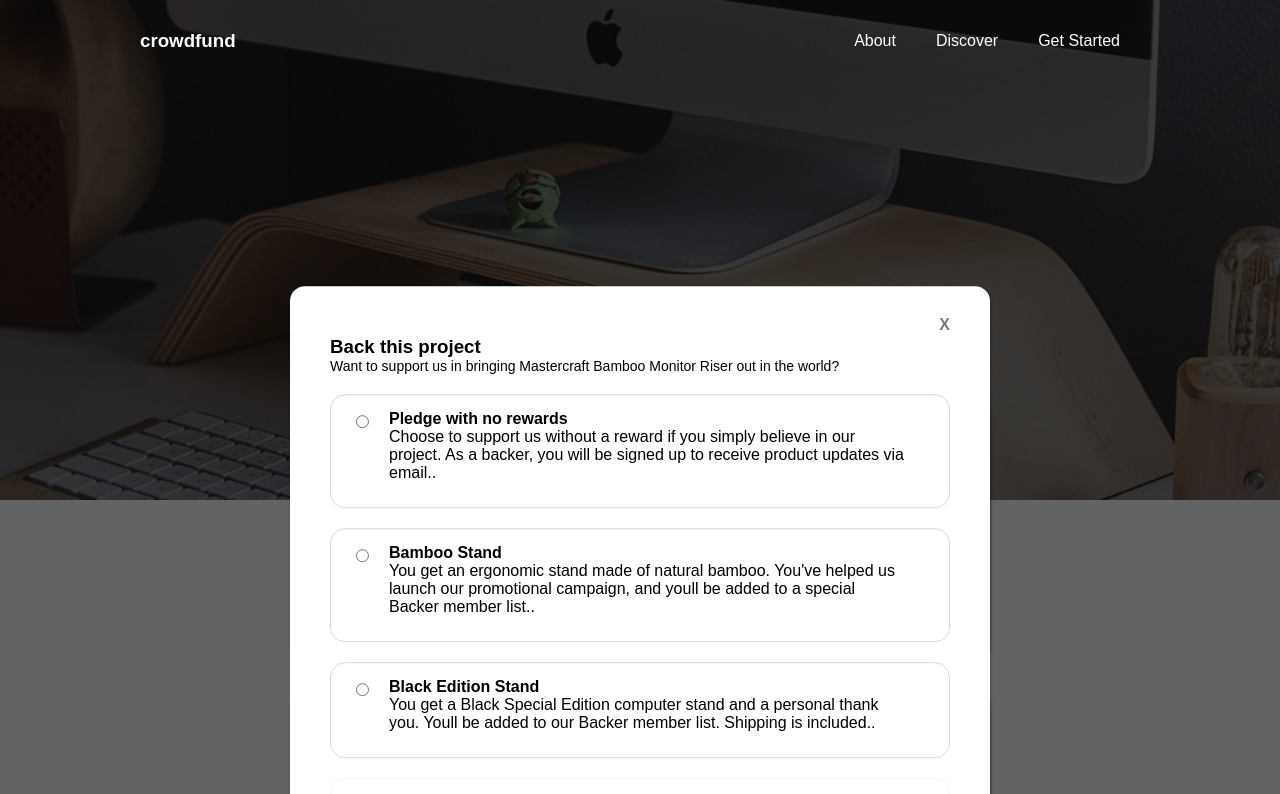
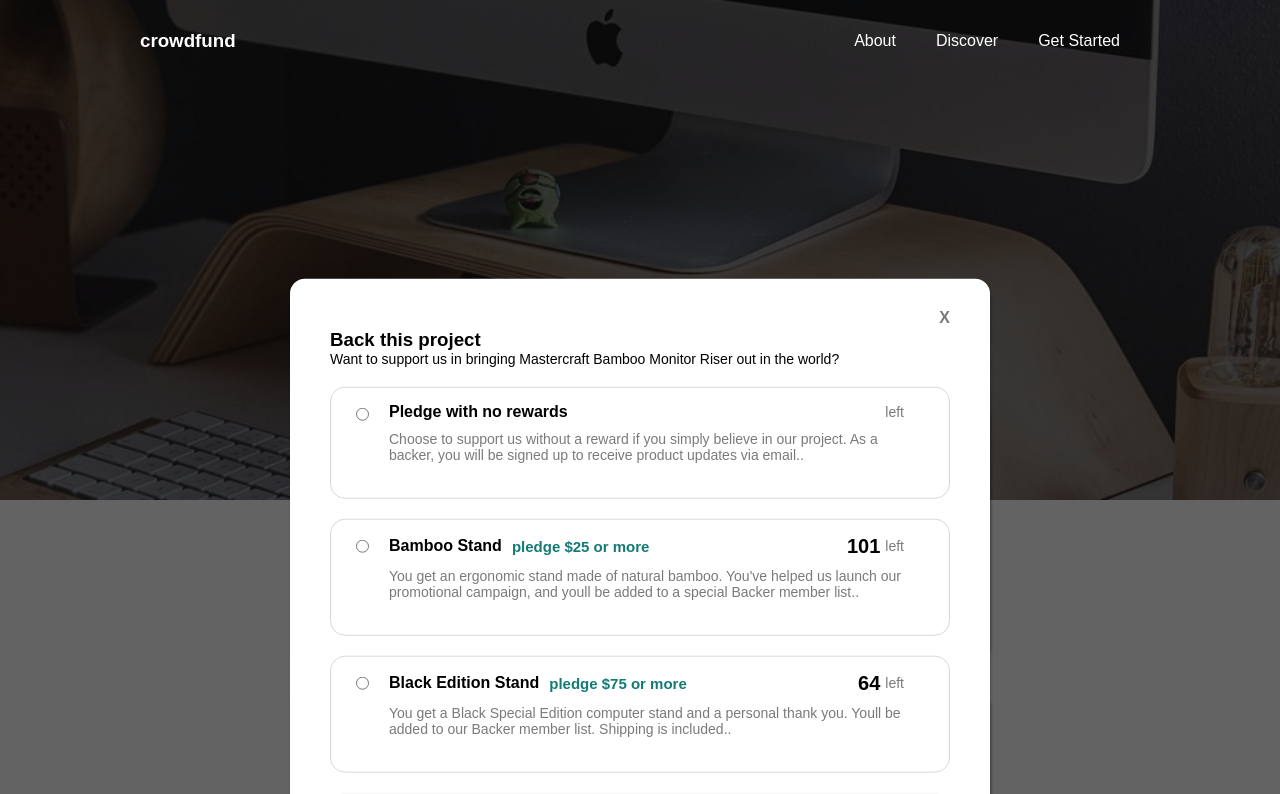
Before and after one commit to Haybuka/crowd-funding, a React (Create React App) app: page / in a window 1280 px wide. Shown: the top 794 px of the page. Built offline with nearby package versions, Linux system fonts and the light colour scheme.

Commit message:
completed modal section

```diff
--- a/src/App.css
+++ b/src/App.css
@@ -42,3 +42,8 @@ main{
   width: 100%;
   height: 100%;
 }
+
+.Modal-card p.text-primary{
+   font-size: 14px;
+   margin: 10px 0;
+}
--- a/src/component/ModalCard.js
+++ b/src/component/ModalCard.js
@@ -2,7 +2,7 @@ import React,{useState} from 'react'
 import {v4 as uuid} from 'uuid'
 import ModalButton from './ModalButton'
 import '../styles/ModalCard.css'
-function ModalCard({name,text,leadText,btnPledge,setLabelOn,id,labelOn,amntLeft,inStock}) {
+function ModalCard({name,text,leadText,btnPledge,setLabelOn,id,labelOn,amntLeft,inStock,pledge}) {
     const [toggleForm,setToggleForm] = useState(false)
     const [input,setInput] = useState('')
 
@@ -31,13 +31,23 @@ function ModalCard({name,text,leadText,btnPledge,setLabelOn,id,labelOn,amntLeft,
       <div className={inStock ? 'Modal-card' : 'Modal-card out-of-stock'}>
               <label className='Modal-default'>
                <input type='radio' name={name} value={leadText} onClick={handleClick}/>
-               {/* checked={labelOn} */}
                <aside>
                  <div >
-                    <h4>{leadText}</h4>
+                    <ul>
+                       <li>
+                          <h4>{leadText}</h4>
+                          {pledge > 0 ? ( <p> {`pledge $${pledge} or more`}</p> ) : ''}
+                       </li>
+                       <li>
+                          <p className='Modal-footer_p'>
+                             <span className='Modal-footer_span'>{amntLeft}</span>
+                             {amntLeft >= 0 ? (  <span> left</span>) : ''}
+                          </p>
+                       </li>
+                    </ul>
                   </div>
                   <div>
-                       <p> {text}.</p>
+                       <p className='text-primary'> {text}.</p>
                   </div>
 
                </aside>
--- a/src/styles/Modal.css
+++ b/src/styles/Modal.css
@@ -18,21 +18,11 @@ position: relative;
     top: -20px;
     right: 0;
     font-weight: bold;
+    cursor: pointer;
 }
-/* .open-modal{
-    display: none;
-} */
+
 
 .close-modal{
     cursor: pointer;
     display: none;
 }
-/* .Modal::after{
-    position: absolute;
-    content: '';
-    top: 0;
-    left: 0;
-    width: 100%;
-    height: 100%;
-    background-color: #000;
-} */
--- a/src/styles/ModalCard.css
+++ b/src/styles/ModalCard.css
@@ -39,3 +39,33 @@ input+aside{
     padding: 0 20px;
     transform: translateY(-5px);
 }
+.Modal-card ul{
+    display: flex;
+    justify-content: space-between;
+    align-items: center;
+}
+.Modal-card li{
+    display: flex;
+    align-items: center;
+}
+
+.Modal-card li h4+p{
+    margin: 0 10px;
+    color: hsl(176, 72%, 28%);
+    font-size: 15px;
+    font-weight: bold;
+}
+.Modal-footer_p{
+    display: flex;
+    align-items: center;
+}
+.Modal-footer_span{
+    font-weight: bold;
+    font-size: 20px;
+}
+.Modal-footer_span+span{
+    margin-left:5px;
+    font-size: 14px;
+    color: hsl(0, 0%, 48%);
+
+}
```
